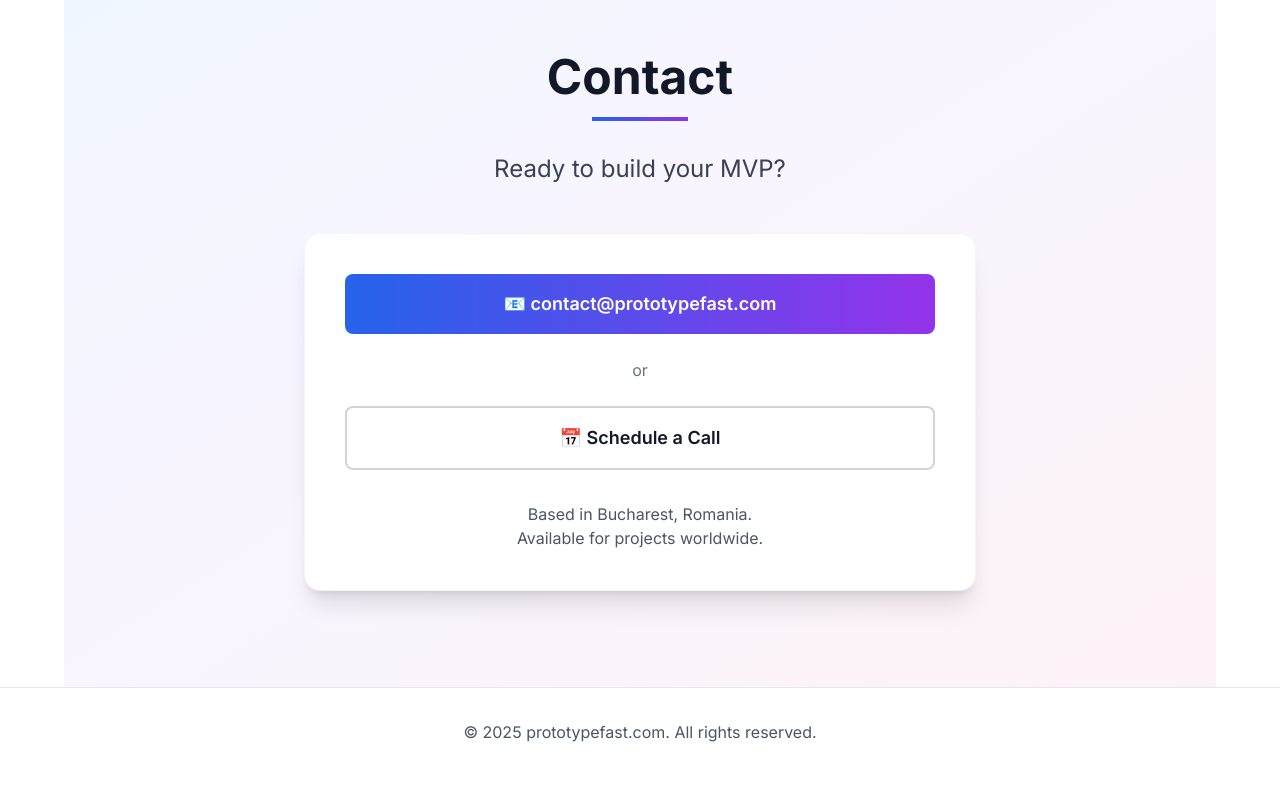
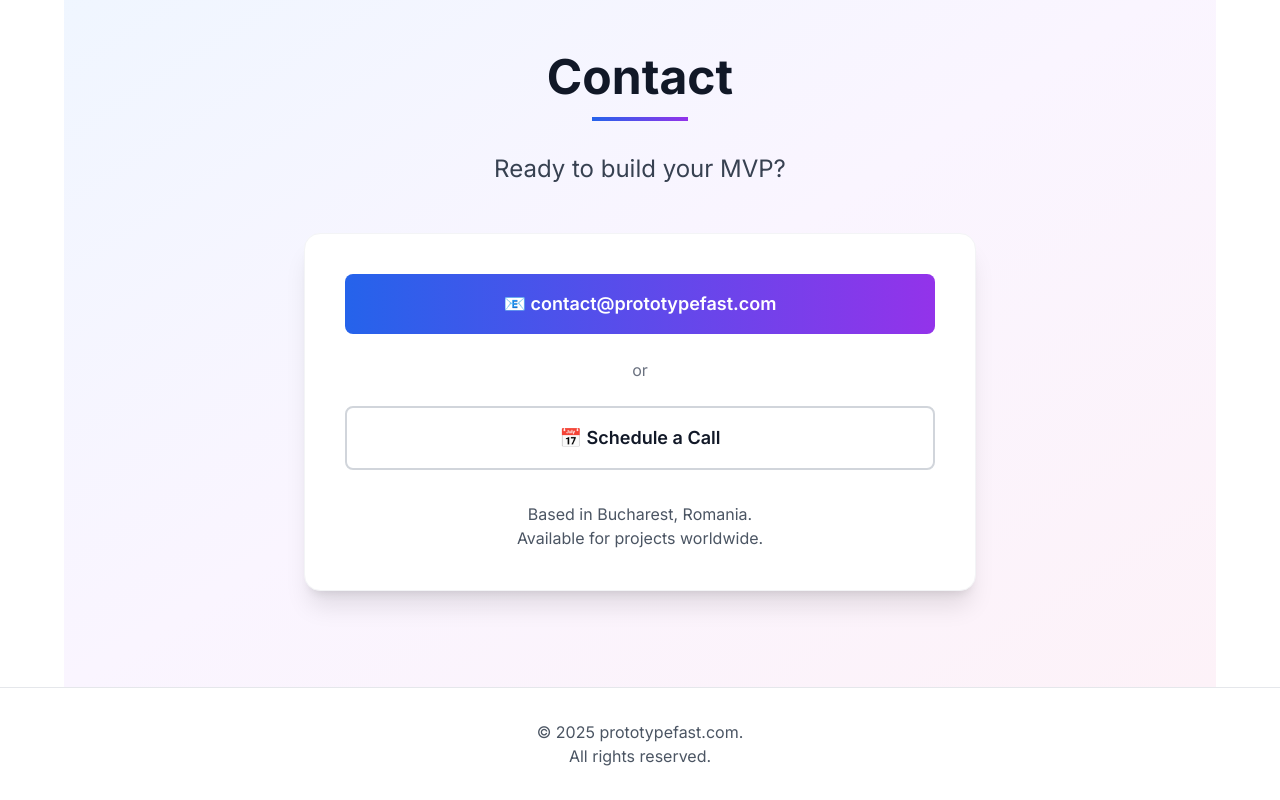
Before and after one commit to gabrielonicala/prototypefast, a Next.js app: page / in a window 1280 px wide. Shown: the part 6178-6978 px from the top of the page. Before the commit the page ends 6954 px from the top, so only its background shows below. Built offline with nearby package versions, Linux system fonts and the light colour scheme.

Commit message:
Move 'All rights reserved' to new line in footer

```diff
--- a/app/page.tsx
+++ b/app/page.tsx
@@ -467,7 +467,8 @@ export default function Home() {
       {/* Footer */}
       <footer className="border-t border-gray-200 dark:border-gray-800 py-8 bg-white dark:bg-gray-900">
         <div className="max-w-6xl mx-auto px-6 text-center text-gray-600 dark:text-gray-400">
-          <p>© {new Date().getFullYear()} prototypefast.com. All rights reserved.</p>
+          <p>© {new Date().getFullYear()} prototypefast.com.</p>
+          <p>All rights reserved.</p>
         </div>
       </footer>
     </main>
```
